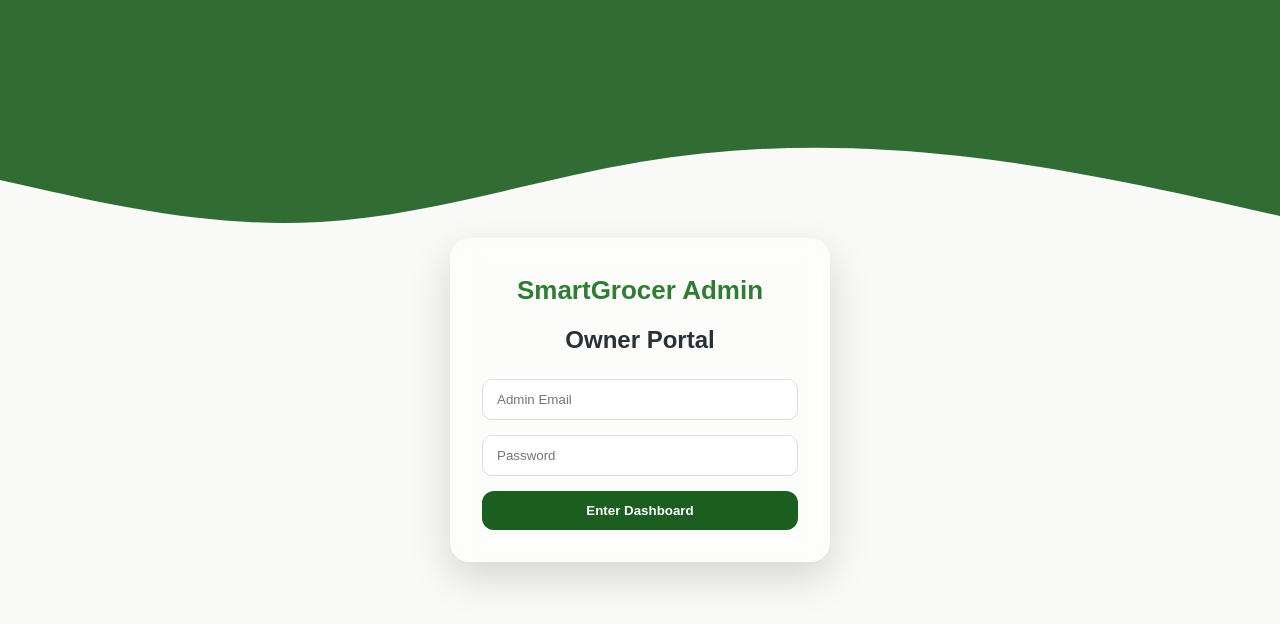
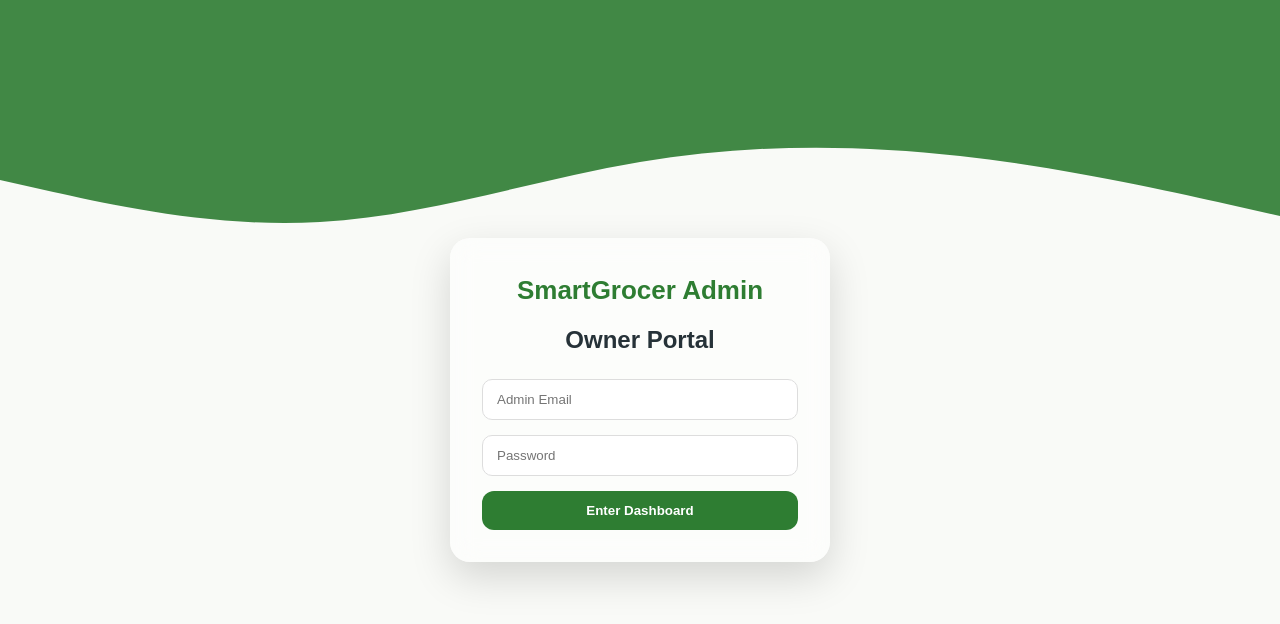
Before and after one commit to dhruvvira18/SmartGrocer, a FastAPI app: page / in a window 1280 px wide. Shown: the top 624 px of the page. Run offline with FastAPI, Linux system fonts and the light colour scheme.

Commit message:
refactor(admin): update login page to use primary color scheme

```diff
--- a/admin_site/templates/login.html
+++ b/admin_site/templates/login.html
@@ -7,7 +7,7 @@
 </head>
 <body class="login-body">
   <svg class="wave-bg" viewBox="0 0 1440 320" preserveAspectRatio="none">
-    <path fill="#1B5E20" fill-opacity="0.9" d="M0,160L60,170.7C120,181,240,203,360,197.3C480,192,600,160,720,144C840,128,960,128,1080,138.7C1200,149,1320,171,1380,181.3L1440,192L1440,0L0,0Z"></path>
+    <path fill="#2E7D32" fill-opacity="0.9" d="M0,160L60,170.7C120,181,240,203,360,197.3C480,192,600,160,720,144C840,128,960,128,1080,138.7C1200,149,1320,171,1380,181.3L1440,192L1440,0L0,0Z"></path>
   </svg>
 
   <div class="login-card">
@@ -17,7 +17,7 @@
     <form action="/login" method="post">
       <div class="input-group"><input type="email" name="email" placeholder="Admin Email" required></div>
       <div class="input-group"><input type="password" name="password" placeholder="Password" required></div>
-      <button type="submit" class="login-btn" style="background:#1B5E20;">Enter Dashboard</button>
+      <button type="submit" class="login-btn">Enter Dashboard</button>
     </form>
   </div>
 </body>
```
